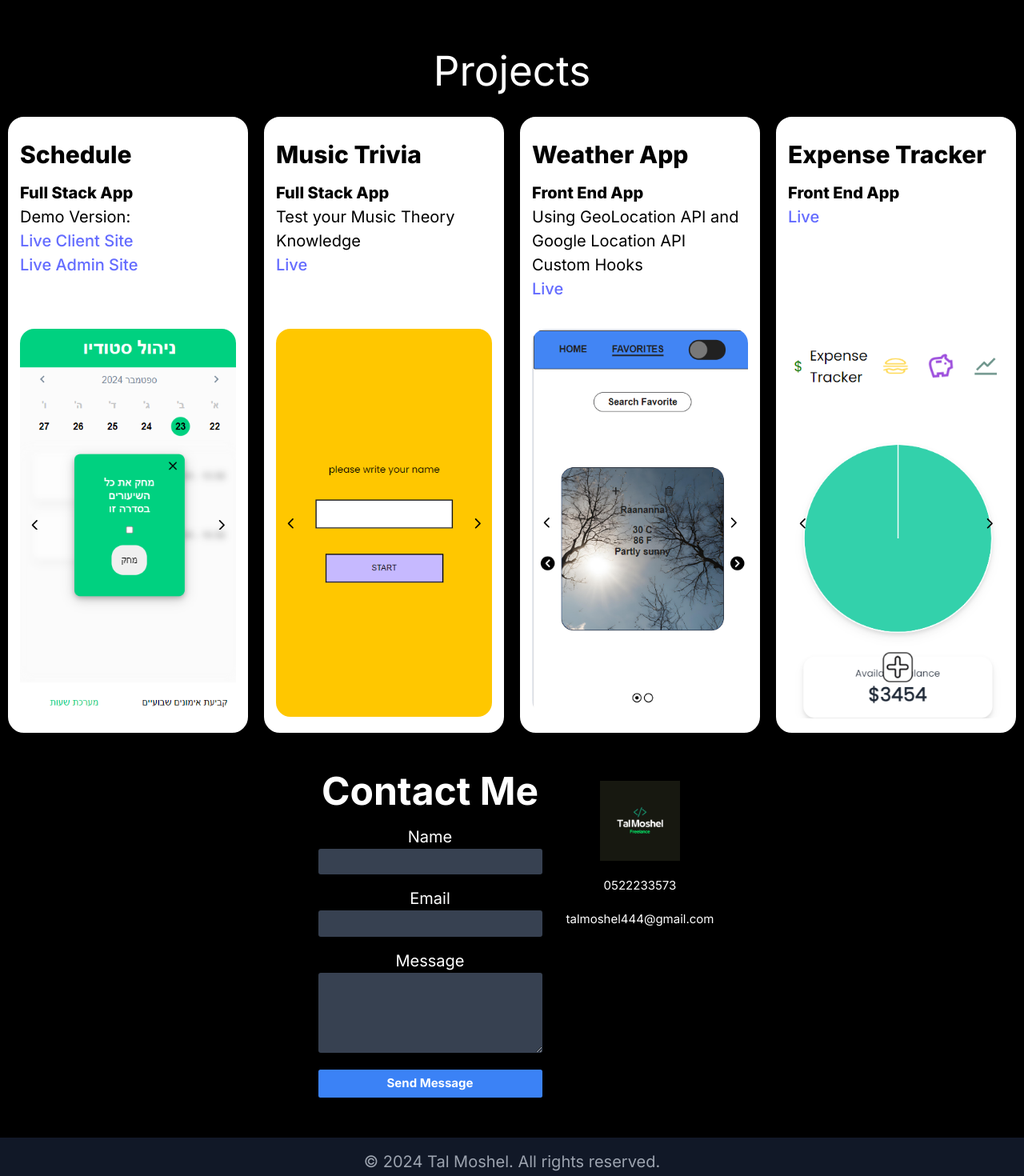
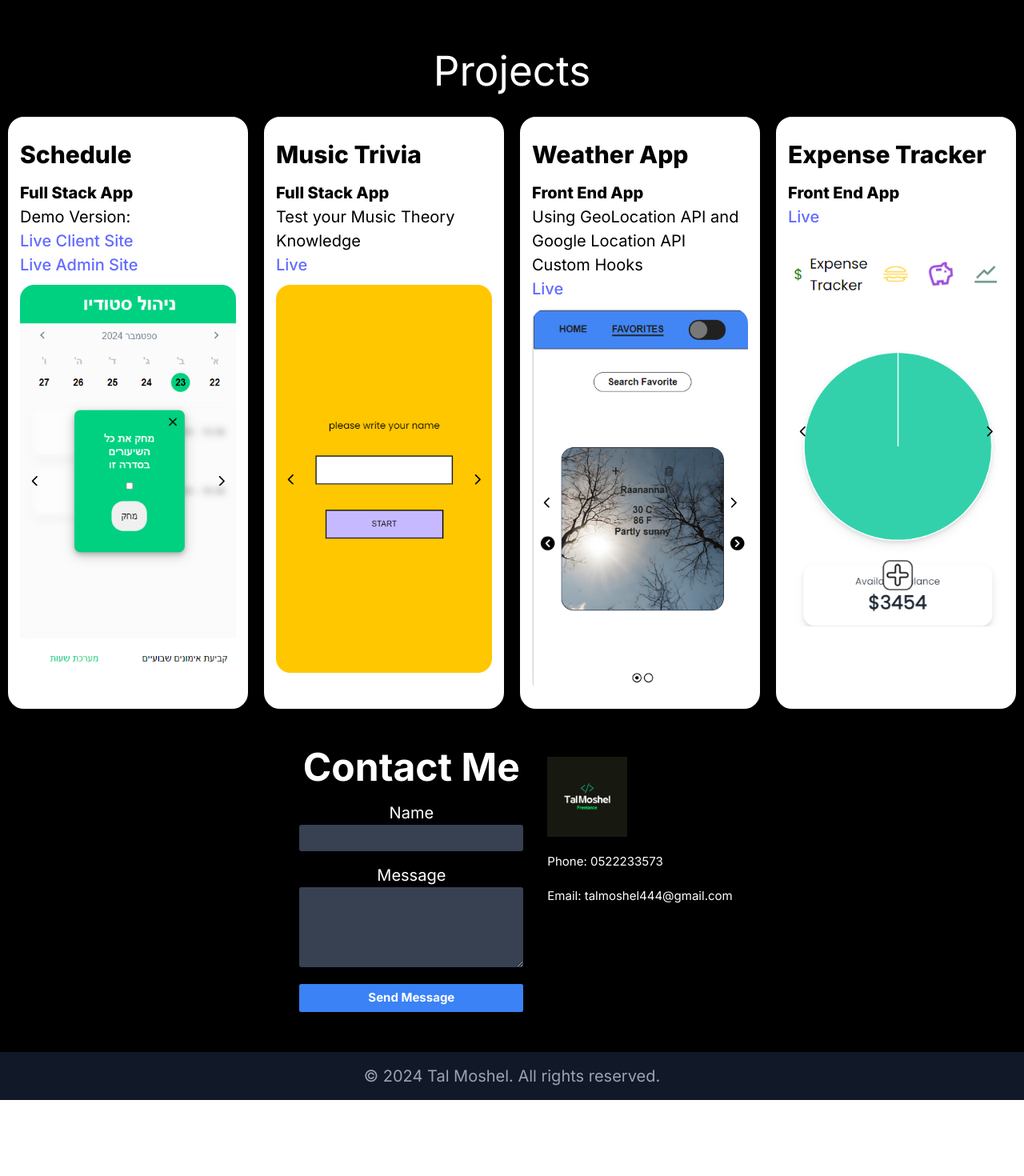
Before and after one commit to TalMoshel1/portfolio, a React (Vite) app: page / in a window 1280 px wide. Shown: the part 1560-3030 px from the top of the page at 80% size. After the commit the page ends 2935 px from the top, so only its background shows below. Built offline with nearby package versions, Linux system fonts and the light colour scheme.

Commit message:
dfkjhsdf

```diff
--- a/src/App.css
+++ b/src/App.css
@@ -80,11 +80,12 @@
     background-color: transparent !important;
 }
 
+.p-accordion-height {
+  height: fit-content;
+
+}
 @media (orientation: landscape) {
-  .p-accordion-height {
-    height: 25rem
 
-  }
 
   .accordions-container {
     height:fit-content;
@@ -207,8 +208,13 @@ a {
     display:flex;
     flex-direction:column;
     gap:1rem;
-    margin-bottom:2rem
+    margin-bottom:2rem;
+    text-align:center;
   }
+
+  .contact-info img {
+    margin: 0 auto;
+    }
 
 }
 
@@ -231,6 +237,7 @@ a {
     display:flex;
     flex-direction:column;
     gap:1rem;
+    text-align: left;
   }
 
 }
--- a/src/App.jsx
+++ b/src/App.jsx
@@ -7,24 +7,41 @@ import Projects from "./components/Projects";
 import Technologies from "./components/ui/Technologies";
 import { motion } from 'framer-motion';
 import Freelance from '../public/photos/Tal Moshel Freelance Logo.png'
-
+import { useState } from "react";
 
 function App() {
+  const [formData, setFormData] = useState({
+    name: "",
+    message: "",
+  });
+
+  const handleSubmit = (e) => {
+    e.preventDefault();
+    const { name, message } = formData;
+
+    // WhatsApp link formatting for Israel phone number
+    const phoneNumber = "972522233573"; // Israel country code (+972)
+    const whatsappMessage = `Name: ${name}%0AMessage: ${message}`;
+
+    // Open WhatsApp with pre-filled message
+    window.open(`https://wa.me/${phoneNumber}?text=${whatsappMessage}`, "_blank");
+  };
+
+  const handleInputChange = (e) => {
+    setFormData({
+      ...formData,
+      [e.target.name]: e.target.value,
+    });
+  };
+
   return (
     <>
-      {/* <Scroll /> */}
-      {/* <Sidebar /> */}
-      {/* <Home /> */}
       <About />
       <Technologies/>
       <Projects/>
-      {/* <Home /> */}
 
-      <main className='contact-container'>
-      <section
-  id="contact"
-  className="flex items-center justify-center"
->
+      <main className="contact-container">
+        <section id="contact" className="flex items-center justify-center">
           <div className="container mx-auto px-4 w-full h-full flex flex-col justify-center" style={{ fontSize: '1.5rem' }}>
             <h2 className="text-3xl md:text-4xl font-bold mb-12 text-center" style={{ fontSize: '3.2em', color: 'white' }}>
               Contact Me
@@ -36,12 +53,12 @@ function App() {
                   whileInView={{ opacity: 1 }}
                   transition={{ duration: 0.5 }}
                   className="space-y-6 h-full flex flex-col justify-between"
+                  onSubmit={handleSubmit} // Add submit handler
                 >
                   <div>
                     <label
                       htmlFor="name"
-              // className="block text-sm font-medium text-gray-300 mb-1"
-              style={{fontSize: '2rem', color:'white'}}
+                      style={{ fontSize: '2rem', color: 'white' }}
                     >
                       Name
                     </label>
@@ -51,28 +68,14 @@ function App() {
                       name="name"
                       className="w-full px-3 py-2 bg-gray-700 text-white rounded-md focus:outline-none focus:ring-2 focus:ring-blue-500"
                       required
-            />
-          </div>
-          <div>
-            <label
-              htmlFor="email"
-              style={{fontSize: '2rem', color:'white'}}
-
-            >
-              Email
-            </label>
-            <input
-              type="email"
-              id="email"
-              name="email"
-              className="w-full px-3 py-2 bg-gray-700 text-white rounded-md focus:outline-none focus:ring-2 focus:ring-blue-500"
-              required
+                      value={formData.name}
+                      onChange={handleInputChange} // Handle input change
                     />
                   </div>
                   <div>
                     <label
                       htmlFor="message"
-              style={{fontSize: '2rem', color:'white'}}
+                      style={{ fontSize: '2rem', color: 'white' }}
                     >
                       Message
                     </label>
@@ -82,6 +85,8 @@ function App() {
                       rows={4}
                       className="w-full px-3 py-2 bg-gray-700 text-white rounded-md focus:outline-none focus:ring-2 focus:ring-blue-500"
                       required
+                      value={formData.message}
+                      onChange={handleInputChange} // Handle input change
                     ></textarea>
                   </div>
                   <button
@@ -95,16 +100,15 @@ function App() {
             </div>
           </div>
         </section>
-<section style={{color:'white', display: 'flex', flexDirection:'column', alignItems: 'center', textAlign:'left'}} className='contact-info'>
-  <img src={Freelance} alt=""  />
-  <h2>0522233573</h2>
-  <h2>talmoshel444@gmail.com</h2>
+
+        <section style={{ color: 'white', display: 'flex', flexDirection: 'column', alignItems: 'left' }} className="contact-info">
+          <img src={Freelance} alt="" />
+          <h2>Phone: 0522233573</h2>
+          <h2>Email: talmoshel444@gmail.com</h2>
         </section>
       </main>
 
-
-
-      <footer className="bg-gray-900 text-center py-6" style={{width: '100vw'}}>
+      <footer className="bg-gray-900 text-center py-6" style={{ width: '100vw' }}>
         <p className="text-gray-400">
           &copy; 2024 Tal Moshel. All rights reserved.
         </p>
--- a/src/components/Projects.jsx
+++ b/src/components/Projects.jsx
@@ -1,11 +1,6 @@
 import React from "react";
-import {
-  Accordion,
-  AccordionContent,
-  AccordionItem,
-  AccordionTrigger,
-} from "@/components/ui/accordion";
 import EmblaCarousel from "./embla/EmblaCarousel.jsx";
+import { motion } from "framer-motion"; // Import motion from Framer Motion
 import Appointment1 from "../../public/photos/appointment-admin-calendar.png";
 import Appointment2 from "../../public/photos/appointment-admin-requestGroup.png";
 import Appointment3 from "../../public/photos/appointment-front-calendar.png";
@@ -24,7 +19,7 @@ import Weather4 from "../../public/photos/weatherApp2.png";
 
 import "../App.css";
 
-const Projects = (props) => {
+const Projects = () => {
   const OPTIONS = { loop: true };
   const appointmentsPhotos = [
     Appointment1,
@@ -49,52 +44,14 @@ const Projects = (props) => {
       >
         Projects
       </h1>
-      <section className="accordions-container">
-        {/* <Accordion type="single" collapsible className="accordion-container">
-          <AccordionItem value="item-1">
-            <AccordionTrigger
-              style={{
-                textAlign: "center",
-                height: "7.1rem",
-                fontSize: "1.5rem",
-                backgroundColor: "#f9f9f9",
-              }}
-            >
-              Appointment Schedule
-            </AccordionTrigger>
-            <AccordionContent style={{ backgroundColor: "white" }}>
-              <p
-                className="p-accordion-height"
-                style={{
-                  paddingTop: "1rem",
-                  paddingBottom: "1rem",
-                  textAlign: "left",
-                  paddingLeft: "1.6rem",
-                  paddingRight: "1.6rem",
-                }}
-              >
-                * Full Stack App
-                <br />
-                * Demo Version: <br />
-                <a
-                  href="https://appointment-front-5jsl.onrender.com/calendar"
-                  onTouchStart={(e) => e.preventDefault()}
-                >
-                  Live Client Site
-                </a>
-                <br />
-                <a
-                  href="https://appointment-admin-6f1y.onrender.com/calendar"
-                  onTouchStart={(e) => e.preventDefault()}
-                >
-                  Live Admin Site
-                </a>
-              </p>
-              <EmblaCarousel slides={appointmentsPhotos} options={OPTIONS} />
-            </AccordionContent>
-          </AccordionItem>
-        </Accordion> */}
 
+      <motion.section
+        className="accordions-container"
+        initial={{ opacity: 0, y: 50 }} // Initially invisible and slightly down
+        whileInView={{ opacity: 1, y: 0 }} // Become visible and rise up
+        transition={{ duration: 0.5 }} // Animation duration
+      >
+        {/* Project 1 */}
         <div className="project-container">
           <p
             className="p-accordion-height"
@@ -132,6 +89,7 @@ const Projects = (props) => {
           <EmblaCarousel slides={appointmentsPhotos} options={OPTIONS} />
         </div>
 
+        {/* Project 2 */}
         <div className="project-container">
           <p
             className="p-accordion-height"
@@ -163,6 +121,7 @@ const Projects = (props) => {
           <EmblaCarousel slides={musicTriviaPhotos} options={OPTIONS} />
         </div>
 
+        {/* Project 3 */}
         <div className="project-container">
           <p
             className="p-accordion-height"
@@ -196,41 +155,7 @@ const Projects = (props) => {
           <EmblaCarousel slides={weatherPhotos} options={OPTIONS} />
         </div>
 
-        {/*
-        <Accordion type="single" collapsible className="accordion-container">
-          <AccordionItem value="item-4">
-            <AccordionTrigger
-              style={{
-                textAlign: "center",
-                height: "7.1rem",
-                fontSize: "1.5rem",
-                backgroundColor: "#f9f9f9",
-              }}
-            >
-              Expense Tracker
-            </AccordionTrigger>
-            <AccordionContent>
-              <p
-                className="p-accordion-height"
-                style={{
-                  paddingTop: "1rem",
-                  paddingBottom: "1rem",
-                  textAlign: "left",
-                  paddingLeft: "1.6rem",
-                  paddingRight: "1.6rem",
-                }}
-              >
-                * Front End App
-                <br />
-                <a href="https://shorturl.at/xfVRL" onTouchStart={(e) => e.preventDefault()}>
-                  Live
-                </a>
-              </p>
-              <EmblaCarousel slides={expensePhotos} options={OPTIONS} />
-            </AccordionContent>
-          </AccordionItem>
-        </Accordion> */}
-
+        {/* Project 4 */}
         <div className="project-container">
           <p
             className="p-accordion-height"
@@ -259,7 +184,7 @@ const Projects = (props) => {
           </p>
           <EmblaCarousel slides={expensePhotos} options={OPTIONS} />
         </div>
-      </section>
+      </motion.section>
     </main>
   );
 };
--- a/src/components/ui/Technologies.jsx
+++ b/src/components/ui/Technologies.jsx
@@ -4,6 +4,11 @@ import { FaReact, FaCss3Alt, FaPython, FaGit, FaJs } from "react-icons/fa";
 import { LiaNode } from "react-icons/lia";
 import { SiTypescript } from "react-icons/si";
 import { IoLogoHtml5 } from "react-icons/io5";
+import { RiTailwindCssFill } from "react-icons/ri";
+import { TbBrandMysql } from "react-icons/tb";
+import { BiLogoMongodb } from "react-icons/bi";
+
+
 import '../../App.css';
 import { useInView } from "react-intersection-observer";
 
@@ -50,7 +55,11 @@ const Technologies = (props) => {
         <IoLogoHtml5 fill="#E64C18" size={50} />
         <FaReact fill="#61DBFB" size={50} />
         <FaCss3Alt fill="#2091EB" size={50} />
+        <RiTailwindCssFill fill='#36B7F0' size={50}/>
         <FaGit fill="#E84D31" size={50} />
+        <BiLogoMongodb fill='#4DA53F' size={50}/>
+        <TbBrandMysql fill='#42759C' size={50}/>
+
       </motion.div>
     </motion.section>
   );
```
Lines whose indentation alone changed are shown as unchanged.
